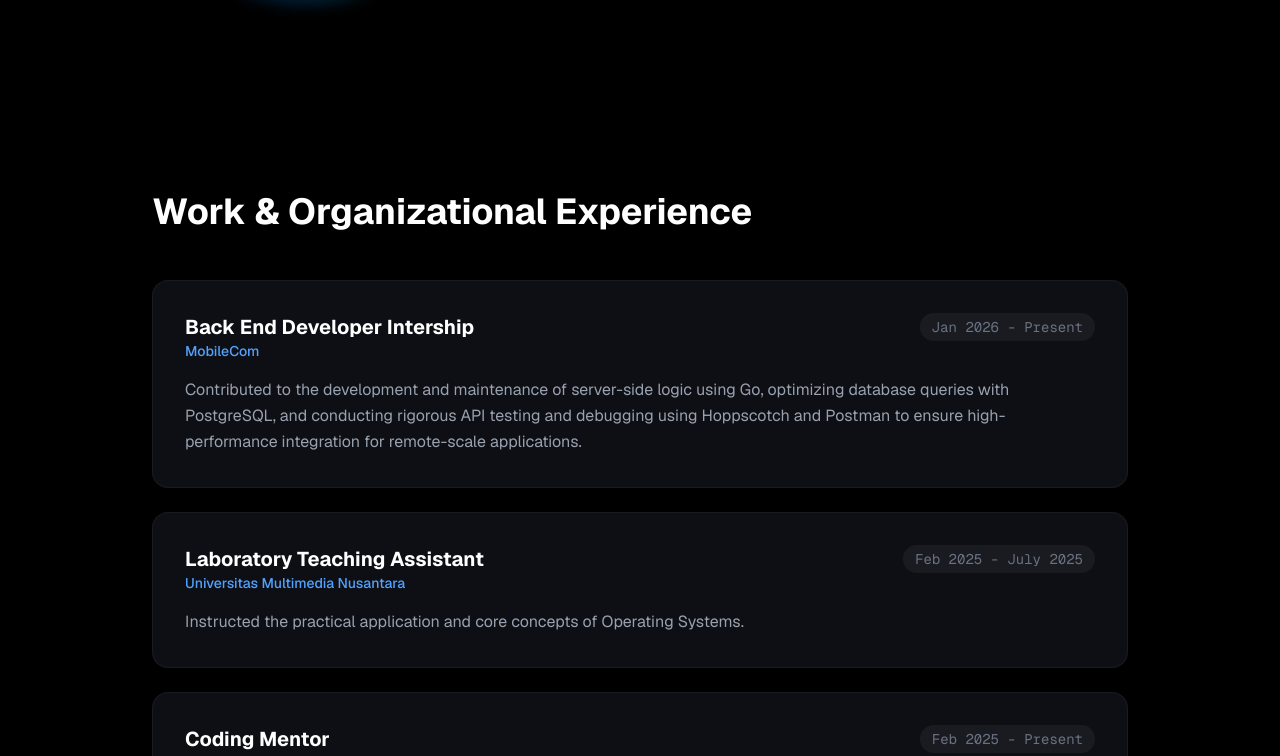
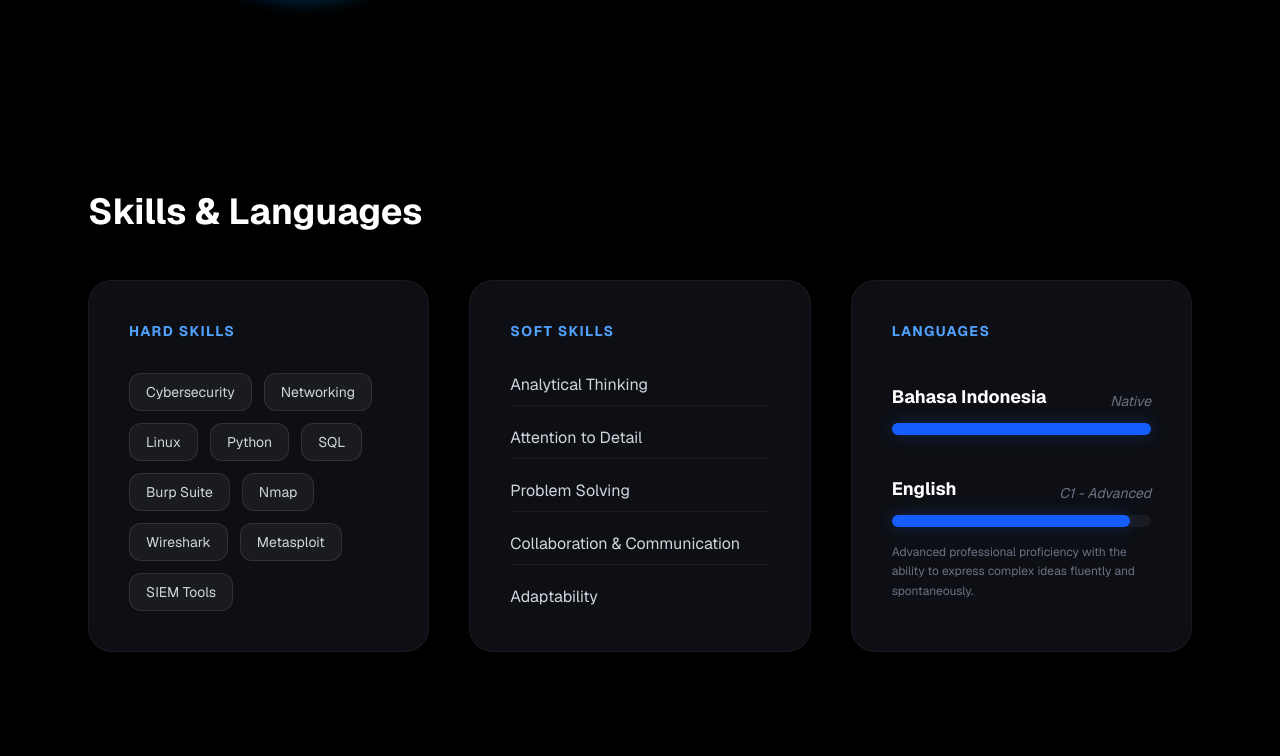
Before and after one commit to NathanaelAxl/my-portfolio, a Next.js app: page / in a window 1280 px wide. Shown: the part 1018-1774 px from the top of the page. Built offline with nearby package versions, Linux system fonts and the light colour scheme.

Commit message:
feat: add comprehensive skills, language section and add skills to navbar

```diff
--- a/app/page.tsx
+++ b/app/page.tsx
@@ -10,15 +10,12 @@
           <h1 className="font-bold text-xl tracking-tighter">Nathanael Axl Jaconiah</h1>
           <div className="hidden md:flex gap-8 text-sm font-medium text-gray-400">
             <a href="#about" className="hover:text-white transition">About</a>
+            <a href="#skills" className="hover:text-white transition">Skills</a>
             <a href="#experience" className="hover:text-white transition">Experience</a>
             <a href="#projects" className="hover:text-white transition">Projects</a>
             <a href="#certificates" className="hover:text-white transition">Certificates</a>
           </div>
-          {/* NAVBAR */}
-          <a
-            href="#contact"
-            className="bg-[#1d1f24] hover:bg-[#2a2d35] px-5 py-2 rounded-lg text-sm font-semibold border border-white/10 transition"
-          >
+          <a href="#contact" className="bg-[#1d1f24] hover:bg-[#2a2d35] px-5 py-2 rounded-lg text-sm font-semibold border border-white/10 transition">
             Contact
           </a>
         </div>
@@ -64,6 +61,69 @@
               I manage a personal home lab for security research and Cyber Threat Intelligence (CTI) analysis, dedicated to securing systems through a balanced, full-spectrum security approach.
             </p>
           </div>
+        </div>
+      </section>
+
+      {/* SKILLS & LANGUAGES SECTION */}
+      <section id="skills" className="max-w-6xl mx-auto py-24 px-6">
+        <h2 className="text-4xl font-bold mb-12">Skills & Languages</h2>
+        <div className="grid grid-cols-1 md:grid-cols-2 lg:grid-cols-3 gap-10">
+
+          {/* Hard Skills */}
+          <div className="bg-[#0d0f14] border border-white/5 p-10 rounded-3xl flex flex-col h-full">
+            <h3 className="text-blue-400 font-bold mb-8 uppercase tracking-widest text-sm">Hard Skills</h3>
+            <div className="flex flex-wrap gap-3">
+              {[
+                "Cybersecurity", "Networking", "Linux", "Python", "SQL",
+                "Burp Suite", "Nmap", "Wireshark", "Metasploit", "SIEM Tools"
+              ].map((skill) => (
+                <span key={skill} className="bg-white/5 border border-white/10 px-4 py-2 rounded-xl text-sm text-gray-300 hover:bg-white/10 transition-colors">
+                  {skill}
+                </span>
+              ))}
+            </div>
+          </div>
+
+          {/* Soft Skills */}
+          <div className="bg-[#0d0f14] border border-white/5 p-10 rounded-3xl flex flex-col h-full">
+            <h3 className="text-blue-400 font-bold mb-8 uppercase tracking-widest text-sm">Soft Skills</h3>
+            <ul className="text-gray-300 text-base space-y-5">
+              <li className="flex items-center gap-3 border-b border-white/5 pb-2"> Analytical Thinking</li>
+              <li className="flex items-center gap-3 border-b border-white/5 pb-2"> Attention to Detail</li>
+              <li className="flex items-center gap-3 border-b border-white/5 pb-2"> Problem Solving</li>
+              <li className="flex items-center gap-3 border-b border-white/5 pb-2"> Collaboration & Communication</li>
+              <li className="flex items-center gap-3"> Adaptability</li>
+            </ul>
+          </div>
+          <div className="bg-[#0d0f14] border border-white/5 p-10 rounded-3xl flex flex-col h-full lg:col-span-1 md:col-span-2 lg:md:col-span-1">
+            <h3 className="text-blue-400 font-bold mb-8 uppercase tracking-widest text-sm">Languages</h3>
+            <div className="space-y-10 my-auto">
+              <div>
+                <div className="flex justify-between items-end mb-3">
+                  <span className="text-lg font-bold text-white text-gray-400">Bahasa Indonesia</span>
+                  <span className="text-sm text-gray-500 italic">Native</span>
+                </div>
+                <div className="w-full bg-white/5 rounded-full h-3">
+                  <div className="bg-blue-600 h-3 rounded-full w-full shadow-[0_0_15px_rgba(37,99,235,0.3)]"></div>
+                </div>
+              </div>
+
+              <div>
+                <div className="flex justify-between items-end mb-3">
+                  <span className="text-lg font-bold text-white">English</span>
+                  <span className="text-sm text-gray-500 italic">C1 - Advanced</span>
+                </div>
+                <div className="w-full bg-white/5 rounded-full h-3">
+                  {/* Progress bar dinaikkan ke 92% untuk C1 level */}
+                  <div className="bg-blue-600 h-3 rounded-full w-[92%] shadow-[0_0_15px_rgba(37,99,235,0.3)]"></div>
+                </div>
+                <p className="text-xs text-gray-500 mt-4 leading-relaxed">
+                  Advanced professional proficiency with the ability to express complex ideas fluently and spontaneously.
+                </p>
+              </div>
+            </div>
+          </div>
+
         </div>
       </section>
 
```
